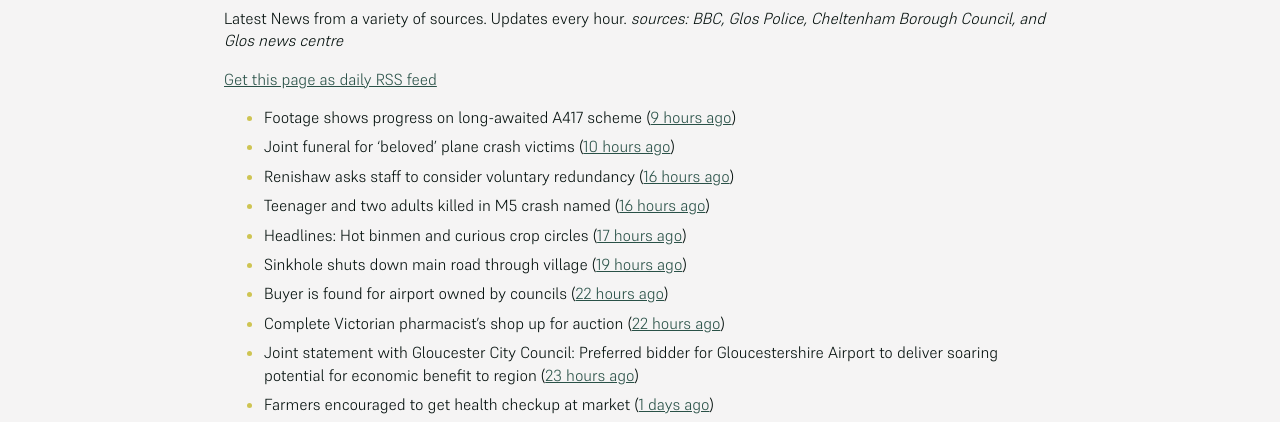
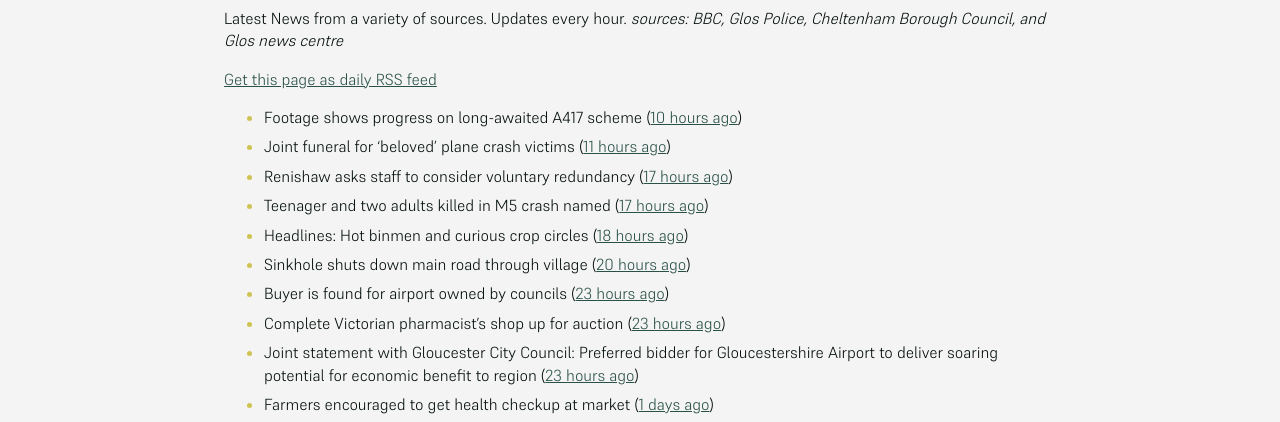
Before and after one commit to mat-0/cheltenham-open-data, a Jekyll site: the page built from _pages/news.md, in a window 1280 px wide. Shown: the part 266-688 px from the top of the page. Built offline with Jekyll 4.4.1, drawn with Linux system fonts in a browser that asks for light colours.

Commit message:
Updated 2025-06-19 04:58:48

```diff
--- a/_pages/news.md
+++ b/_pages/news.md
@@ -12,14 +12,14 @@ _sources: BBC, Glos Police, Cheltenham Borough Council, and Glos news centre_
 [Get this page as daily RSS feed](/daily.rss)
 
 <!-- news_marker starts -->
-- Footage shows progress on long-awaited A417 scheme ([9 hours ago](https://www.bbc.com/news/articles/c628rjve01lo))
-- Joint funeral for 'beloved' plane crash victims ([10 hours ago](https://www.bbc.com/news/articles/c4g8re3v64zo))
-- Renishaw asks staff to consider voluntary redundancy ([16 hours ago](https://www.bbc.com/news/articles/cwykllmg8pvo))
-- Teenager and two adults killed in M5 crash named ([16 hours ago](https://www.bbc.com/news/articles/c80prrgepzeo))
-- Headlines: Hot binmen and curious crop circles ([17 hours ago](https://www.bbc.com/news/articles/c5ykj8kq83no))
-- Sinkhole shuts down main road through village ([19 hours ago](https://www.bbc.com/news/articles/c4gk5d89n8zo))
-- Buyer is found for airport owned by councils ([22 hours ago](https://www.bbc.com/news/articles/c70xjdr4veyo))
-- Complete Victorian pharmacist's shop up for auction ([22 hours ago](https://www.bbc.com/news/articles/cly36y5qwz3o))
+- Footage shows progress on long-awaited A417 scheme ([10 hours ago](https://www.bbc.com/news/articles/c628rjve01lo))
+- Joint funeral for 'beloved' plane crash victims ([11 hours ago](https://www.bbc.com/news/articles/c4g8re3v64zo))
+- Renishaw asks staff to consider voluntary redundancy ([17 hours ago](https://www.bbc.com/news/articles/cwykllmg8pvo))
+- Teenager and two adults killed in M5 crash named ([17 hours ago](https://www.bbc.com/news/articles/c80prrgepzeo))
+- Headlines: Hot binmen and curious crop circles ([18 hours ago](https://www.bbc.com/news/articles/c5ykj8kq83no))
+- Sinkhole shuts down main road through village ([20 hours ago](https://www.bbc.com/news/articles/c4gk5d89n8zo))
+- Buyer is found for airport owned by councils ([23 hours ago](https://www.bbc.com/news/articles/c70xjdr4veyo))
+- Complete Victorian pharmacist's shop up for auction ([23 hours ago](https://www.bbc.com/news/articles/cly36y5qwz3o))
 - Joint statement with Gloucester City Council: Preferred bidder for Gloucestershire Airport to deliver soaring potential for economic benefit to region ([23 hours ago](https://www.cheltenham.gov.uk/news/article/3021/joint_statement_with_gloucester_city_council_preferred_bidder_for_gloucestershire_airport_to_deliver_soaring_potential_for_economic_benefit_to_region))
 - Farmers encouraged to get health checkup at market ([1 days ago](https://www.bbc.com/news/articles/c5yxyye6rglo))
 - Cousins complete history-making wing walk ([1 days ago](https://www.bbc.com/news/articles/czxw6npq667o))
```
Also changed, not shown: _data/flood.json (+4 -4 lines), _pages/fix-my-street.md (+2 -2 lines), index.md (+5 -5 lines).
